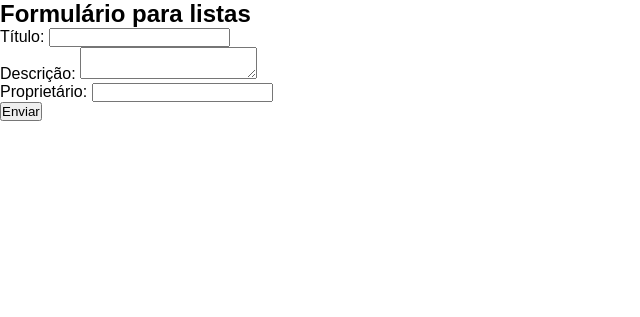
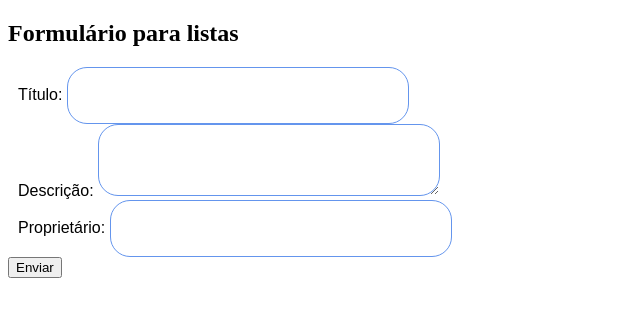
Before and after one commit to ClaudianeOliveir/Projeto_final-django, a Django app: page /Forms/ in a window 1280 px wide. Shown: the top 317 px of the page, without its empty margins (0-640 px from the left). Run offline with Django 4.2, Linux system fonts and the light colour scheme.

Commit message:
atualização css

```diff
--- a/Sistema/static/css/estilo.css
+++ b/Sistema/static/css/estilo.css
@@ -1,4 +1,4 @@
-*{
+body{
     margin: 0 auto;
     padding: 0;
     box-sizing: border-box;
--- a/Sistema/static/css/formimage.css
+++ b/Sistema/static/css/formimage.css
@@ -1,3 +1,54 @@
-body{background-color: beige;
+body{background-color: rgb(255, 255, 255);
     font: 400;
     text-align: justify;}
+
+
+header{
+    display: flex;
+    align-items: center;
+    justify-content: center;
+    padding: 20px;
+    background-color: blueviolet;
+    color: black;
+    font-family: Cambria, Arial;
+
+}
+
+section{
+    display: flex;
+    align-items: center;
+    justify-content: center;
+    height: 80vh;
+}
+
+form{
+    font-family: Arial, Helvetica, sans-serif;
+}
+
+form div {
+    display: flex;
+    flex-direction: column;
+    margin-bottom: 30px;
+}
+
+form input, form textarea{
+    outline: unset;
+    padding: 20px;
+    min-width: 300px;
+    border: 1px solid cornflowerblue;
+    border-radius: 20px;
+}
+
+form input focus,form textarea focus {
+    background-color: wheat;
+}
+
+form input[type-submit] {
+    background-color: cornflowerblue;
+    color: wheat;
+    cursor: pointer;
+}
+
+form label{
+    margin-left: 10px;
+}
--- a/Sistema/templates/base.html
+++ b/Sistema/templates/base.html
@@ -11,7 +11,7 @@
     <nav>
       <ul id="menu-h">
           <li>
-            <a href="{% url 'Sistema:Listas_Criadas' %}">Listas Criadas</a>
+            <a href="{% url 'Sistema:listas_criadas' %}">Listas Criadas</a>
           </li>
           <li>
             <a href="{% url 'Sistema:Criar_Tarefas' %}">Criar Nova Tarefa</a>
--- a/Sistema/templates/forms.html
+++ b/Sistema/templates/forms.html
@@ -4,7 +4,7 @@
     <meta charset="UTF-8">
     <title>formulario</title>
     {%load static%}
-    <link rel="stylesheet" href="{% static 'css/estilo.css'%}"/>
+    <link rel="stylesheet" href="{% static 'css/formimage.css'%}"/>
 </head>
 <body>
     <h2>Formulário para listas</h2>
--- a/Sistema/templates/listagem.html
+++ b/Sistema/templates/listagem.html
@@ -5,7 +5,7 @@
     <meta charset="UTF-8">
     <title>Listagem de Tarefas</title>
     {%load static%}
-    <link rel="stylesheet" href="{% static 'css/estilo.css' %}"/>
+    <link rel="stylesheet" href="{% static 'css/listagem.css' %}"/>
 </head>
 <body>
     <h2>Listagem de Tarefas</h2>
```
